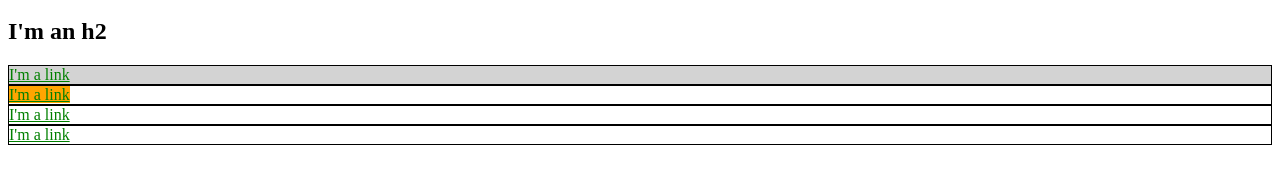
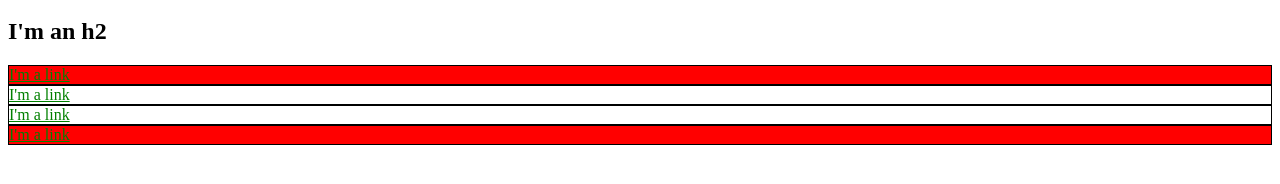
Before and after one commit to JarodMarler/jarodmarler.github.io, a plain HTML site: page index.html in a window 1280 px wide. Shown: the part 136-320 px from the top of the page. Drawn offline with Linux system fonts and the light colour scheme.

Commit message:
Added detail to index

```diff
--- a/index.html
+++ b/index.html
@@ -16,11 +16,11 @@
       .bio-box a {
         color: green;
       }
-      #bg-orange a {
-        background-color: orange;
+      .alert {
+  background: red;
       }
-      .bg-azure a {
-        background-color: azure;
+      #exec-bio.alert {
+        background: red;
       }
     </style>
   </head>
@@ -38,16 +38,16 @@
       </li>
     </ul>
     <h2>I'm an h2</h2>
-    <div id="exec-bio" class="bio-box" class="bg-azure">
+    <div id="exec-bio" class="bio-box alert">
       <a href="http://example.com/">I'm a link</a>
     </div>
-    <div id="bg-orange" class="bio-box" class="bg-azure">
+    <div class="bio-box">
       <a href="http://example.com/">I'm a link</a>
     </div>
-    <div class="bio-box" class="bg-azure">
+    <div class="bio-box">
       <a href="http://example.com/">I'm a link</a>
     </div>
-    <div class="bio-box" class="bg-azure">
+    <div class="bio-box alert">
       <a href="http://example.com/">I'm a link</a>
     </div>
   </body>
```
